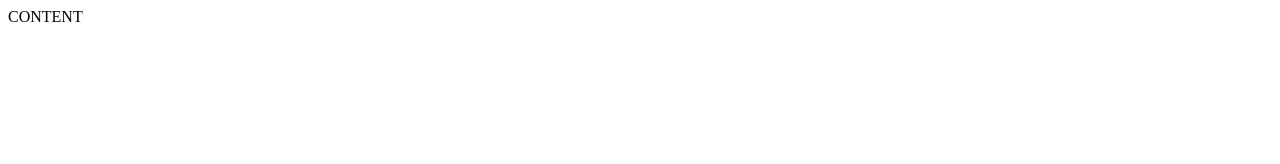
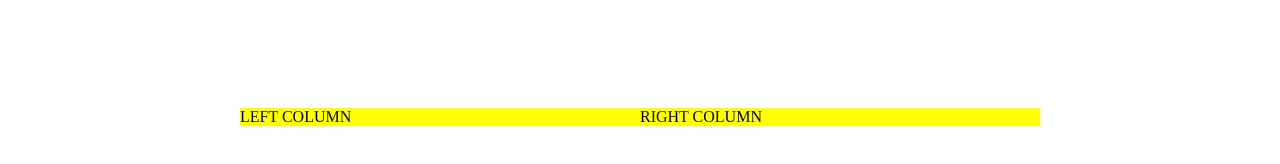
Before and after one commit to front-end-by-rimantas/29-grupe-sign-up, a plain HTML site: page index.html in a window 1280 px wide. Drawn offline with Linux system fonts and the light colour scheme.

Commit message:
Initial columns

```diff
--- a/css/main.css
+++ b/css/main.css
@@ -0,0 +1,15 @@
+body {
+}
+
+main {
+  display: inline-block;
+  width: 800px;
+  margin-top: 100px;
+  margin-left: calc(50% - 400px);
+}
+
+div {
+  width: 50%;
+  float: left;
+  background-color: yellow;
+}
--- a/index.html
+++ b/index.html
@@ -10,7 +10,14 @@
 </head>
 
 <body>
-    CONTENT
+    <main>
+        <div>
+            LEFT COLUMN
+        </div>
+        <div>
+            RIGHT COLUMN
+        </div>
+    </main>
 </body>
 
 </html>
```
